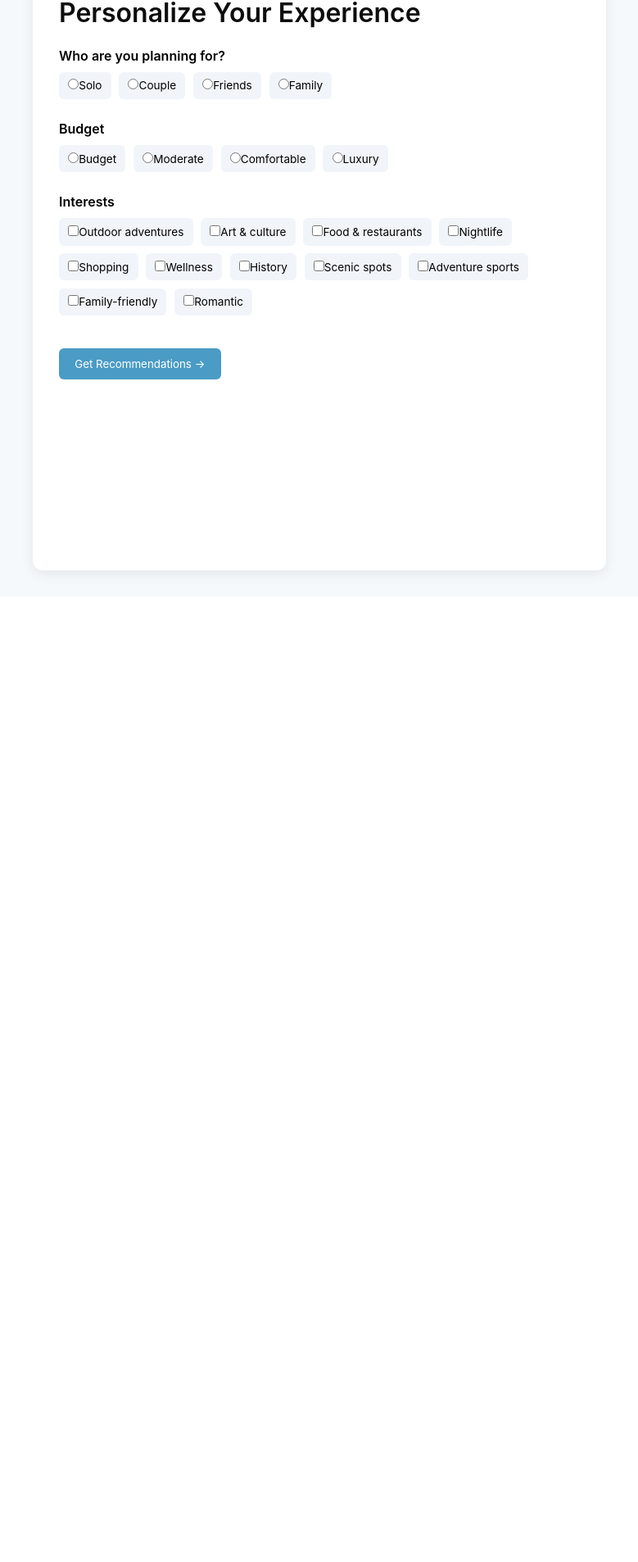
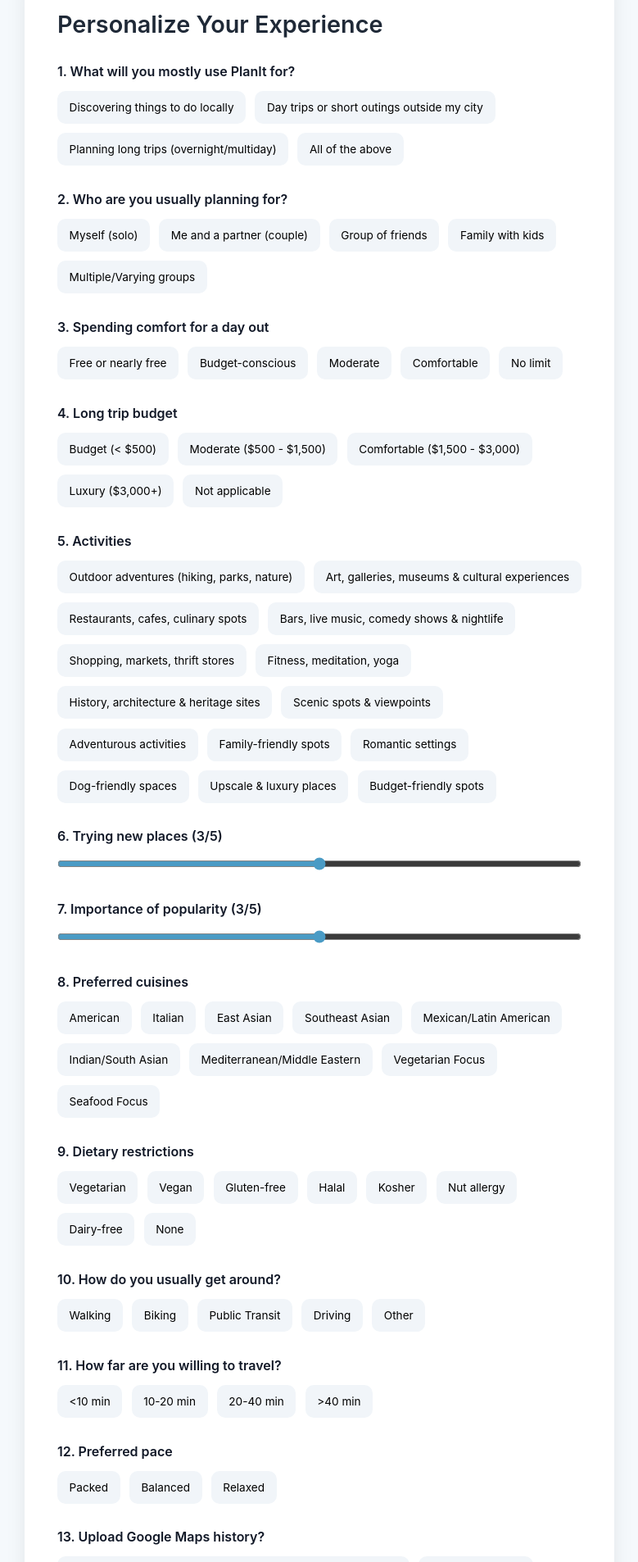
Before and after one commit to CSCI499-planit/planit, a React (Vite) app in the folder my-react-app/: page /survey in a window 1280 px wide. Shown: the part 72-1978 px from the top of the page at 82% size, without its empty margins (250-1029 px from the left). Before the commit the page ends 800 px from the top, so only its background shows below. Built offline with nearby package versions, Linux system fonts and the light colour scheme.

Commit message:
added survey questions

```diff
--- a/my-react-app/package.json
+++ b/my-react-app/package.json
@@ -29,7 +29,7 @@
     "eslint-plugin-react-refresh": "^0.5.2",
     "globals": "^17.4.0",
     "postcss": "^8.5.13",
-    "tailwindcss": "^3.4.17",
+    "tailwindcss": "^3.4.19",
     "vite": "^8.0.0"
   }
 }
--- a/my-react-app/src/components/survey.css
+++ b/my-react-app/src/components/survey.css
@@ -3,61 +3,124 @@
   min-height: 100vh;
   display: flex;
   justify-content: center;
-  padding: 2rem 1rem;
+  padding: 2.5rem 1rem;
 }
 
 .survey-container {
-  max-width: 700px;
+  max-width: 720px;
   width: 100%;
-  background: #fff;
-  padding: 2rem;
-  border-radius: 12px;
-  box-shadow: 0 4px 16px rgba(0,0,0,0.08);
+  background: #ffffff;
+  padding: 2.5rem;
+  border-radius: 14px;
+  box-shadow: 0 8px 24px rgba(0, 0, 0, 0.08);
+  transition: 0.2s ease;
+}
+
+.survey-container:hover {
+  box-shadow: 0 10px 30px rgba(0, 0, 0, 0.12);
 }
 
 .survey-container h1 {
-  margin-bottom: 1rem;
+  margin-bottom: 1.5rem;
+  font-size: 1.8rem;
+  font-weight: 600;
+  color: #1f2937;
 }
 
-/* SECTION */
 .survey-form fieldset {
   border: none;
-  margin-bottom: 1.5rem;
+  margin-bottom: 1.8rem;
+  padding: 0;
 }
 
 .survey-form legend {
   font-weight: 600;
-  margin-bottom: 0.5rem;
+  margin-bottom: 0.75rem;
+  color: #111827;
+  font-size: 1rem;
 }
 
-/* INPUTS */
 .radio-group,
 .checkbox-grid {
   display: flex;
   flex-wrap: wrap;
-  gap: 0.6rem;
+  gap: 0.7rem;
 }
 
-.checkbox-grid label,
-.radio-group label {
+.radio-group input,
+.checkbox-grid input {
+  display: none;
+}
+
+.radio-group label,
+.checkbox-grid label {
   font-size: 0.85rem;
   background: #f1f5f9;
-  padding: 0.4rem 0.7rem;
-  border-radius: 6px;
+  padding: 0.55rem 0.85rem;
+  border-radius: 10px;
+  cursor: pointer;
+  border: 1px solid transparent;
+  transition: all 0.15s ease;
+  user-select: none;
+  display: flex;
+  align-items: center;
+  gap: 6px;
+}
+
+.radio-group label:hover,
+.checkbox-grid label:hover {
+  background: #e8f1f8;
+  border-color: #4a9bc5;
+  transform: translateY(-1px);
+}
+
+.radio-group input:checked + span,
+.checkbox-grid input:checked + span {
+  font-weight: 600;
+}
+
+.radio-group label:has(input:checked),
+.checkbox-grid label:has(input:checked) {
+  background: #d9ecf7;
+  border-color: #4a9bc5;
+  box-shadow: 0 4px 12px rgba(74, 155, 197, 0.2);
+}
+
+.slider {
+  width: 100%;
+  accent-color: #4a9bc5;
   cursor: pointer;
 }
 
-/* BUTTON */
+.slider:hover {
+  opacity: 0.9;
+}
+
 .survey-btn {
-  margin-top: 1rem;
-  padding: 0.7rem 1.2rem;
+  margin-top: 1.2rem;
+  padding: 0.85rem 1.3rem;
   border: none;
   background: #4a9bc5;
   color: white;
-  border-radius: 6px;
+  border-radius: 8px;
   cursor: pointer;
+  font-weight: 500;
+  transition: all 0.2s ease;
 }
 
 .survey-btn:hover {
   background: #2e7299;
+  transform: translateY(-1px);
+  box-shadow: 0 6px 16px rgba(46, 114, 153, 0.25);
 }
+
+.survey-btn:active {
+  transform: translateY(0);
+  box-shadow: none;
+}
+
+.radio-group label:focus-within,
+.checkbox-grid label:focus-within {
+  outline: 2px solid #4a9bc5;
+  outline-offset: 2px;
+}
--- a/my-react-app/src/pages/survey.jsx
+++ b/my-react-app/src/pages/survey.jsx
@@ -1,5 +1,6 @@
 import { useState } from 'react'
 import { useNavigate } from 'react-router-dom'
+import '../components/survey.css'
 
 export default function SurveyPage() {
   const navigate = useNavigate()
@@ -20,7 +21,8 @@ export default function SurveyPage() {
     maps_history: '',
   })
 
-  const set = (key, val) => setAnswers(prev => ({ ...prev, [key]: val }))
+  const set = (key, val) =>
+    setAnswers(prev => ({ ...prev, [key]: val }))
 
   const toggleList = (key, val) => {
     setAnswers(prev => ({
@@ -31,26 +33,17 @@ export default function SurveyPage() {
     }))
   }
 
-  const TAG_MAP = {
-    food_and_drink: 'food',
-    cultural: 'culture',
-    outdoor: 'nature',
-    historical: 'history',
-    adventurous: 'adventure',
-  }
-
   const handleSubmit = (e) => {
     e.preventDefault()
 
     const normalized = {
       ...answers,
-      preferred_tags: answers.preferred_tags.map(t => TAG_MAP[t] || t),
       daily_budget_tier: Number(answers.daily_budget_tier),
       trip_budget_tier:
-        answers.trip_budget_tier === 'null'
+        answers.trip_budget_tier === '0'
           ? null
           : Number(answers.trip_budget_tier),
-      max_travel_minutes: Number(answers.max_travel_minutes),
+      max_travel_minutes: answers.max_travel_minutes,
     }
 
     localStorage.setItem('userPreferences', JSON.stringify(normalized))
@@ -58,17 +51,31 @@ export default function SurveyPage() {
   }
 
   const interests = [
-    { id: 'outdoor', label: 'Outdoor adventures' },
-    { id: 'cultural', label: 'Art & culture' },
-    { id: 'food_and_drink', label: 'Food & restaurants' },
-    { id: 'nightlife', label: 'Nightlife' },
-    { id: 'shopping', label: 'Shopping' },
-    { id: 'wellness', label: 'Wellness' },
-    { id: 'historical', label: 'History' },
-    { id: 'scenic', label: 'Scenic spots' },
-    { id: 'adventurous', label: 'Adventure sports' },
-    { id: 'family_friendly', label: 'Family-friendly' },
-    { id: 'romantic', label: 'Romantic' },
+    { id: 'outdoor', label: 'Outdoor adventures (hiking, parks, nature)' },
+    { id: 'cultural', label: 'Art, galleries, museums & cultural experiences' },
+    { id: 'food', label: 'Restaurants, cafes, culinary spots' },
+    { id: 'nightlife', label: 'Bars, live music, comedy shows & nightlife' },
+    { id: 'shopping', label: 'Shopping, markets, thrift stores' },
+    { id: 'wellness', label: 'Fitness, meditation, yoga' },
+    { id: 'history', label: 'History, architecture & heritage sites' },
+    { id: 'scenic', label: 'Scenic spots & viewpoints' },
+    { id: 'adventure', label: 'Adventurous activities' },
+    { id: 'family', label: 'Family-friendly spots' },
+    { id: 'romantic', label: 'Romantic settings' },
+    { id: 'dog', label: 'Dog-friendly spaces' },
+    { id: 'luxury', label: 'Upscale & luxury places' },
+    { id: 'budget', label: 'Budget-friendly spots' },
+  ]
+
+  const cuisines = [
+    'American', 'Italian', 'East Asian', 'Southeast Asian',
+    'Mexican/Latin American', 'Indian/South Asian',
+    'Mediterranean/Middle Eastern', 'Vegetarian Focus', 'Seafood Focus'
+  ]
+
+  const dietary = [
+    'Vegetarian', 'Vegan', 'Gluten-free', 'Halal',
+    'Kosher', 'Nut allergy', 'Dairy-free', 'None'
   ]
 
   return (
@@ -78,42 +85,108 @@ export default function SurveyPage() {
 
         <form onSubmit={handleSubmit} className="survey-form">
 
+          {/* 1 */}
           <fieldset>
-  <legend>Who are you planning for?</legend>
+            <legend>1. What will you mostly use PlanIt for?</legend>
             <div className="radio-group">
-    {['solo', 'couple', 'friends', 'family'].map(val => (
+              {[
+                ['local', 'Discovering things to do locally'],
+                ['day', 'Day trips or short outings outside my city'],
+                ['long', 'Planning long trips (overnight/multiday)'],
+                ['all', 'All of the above']
+              ].map(([val, label]) => (
                 <label key={val}>
                   <input
                     type="radio"
-          name="party_type"
-          checked={answers.party_type === val}
-          onChange={() => set('party_type', val)}
+                    name="use_case"
+                    value={val}
+                    checked={answers.use_case === val}
+                    onChange={(e) => set('use_case', e.target.value)}
                   />
-        {val.charAt(0).toUpperCase() + val.slice(1)}
+                  <span>{label}</span>
                 </label>
               ))}
             </div>
           </fieldset>
 
+          {/* 2 */}
           <fieldset>
-  <legend>Budget</legend>
+            <legend>2. Who are you usually planning for?</legend>
             <div className="radio-group">
-    {[1, 2, 3, 4].map(val => (
+              {[
+                ['solo', 'Myself (solo)'],
+                ['couple', 'Me and a partner (couple)'],
+                ['friends', 'Group of friends'],
+                ['family', 'Family with kids'],
+                ['mixed', 'Multiple/Varying groups']
+              ].map(([val, label]) => (
                 <label key={val}>
                   <input
                     type="radio"
-          name="daily_budget_tier"
-          checked={answers.daily_budget_tier == val}
-          onChange={() => set('daily_budget_tier', val)}
+                    name="party_type"
+                    value={val}
+                    checked={answers.party_type === val}
+                    onChange={(e) => set('party_type', e.target.value)}
                   />
-        {['Budget', 'Moderate', 'Comfortable', 'Luxury'][val - 1]}
+                  <span>{label}</span>
                 </label>
               ))}
             </div>
           </fieldset>
 
+          {/* 3 */}
           <fieldset>
-  <legend>Interests</legend>
+            <legend>3. Spending comfort for a day out</legend>
+            <div className="radio-group">
+              {[
+                ['1', 'Free or nearly free'],
+                ['2', 'Budget-conscious'],
+                ['3', 'Moderate'],
+                ['4', 'Comfortable'],
+                ['5', 'No limit']
+              ].map(([val, label]) => (
+                <label key={val}>
+                  <input
+                    type="radio"
+                    name="daily_budget_tier"
+                    value={val}
+                    checked={answers.daily_budget_tier === val}
+                    onChange={(e) => set('daily_budget_tier', e.target.value)}
+                  />
+                  <span>{label}</span>
+                </label>
+              ))}
+            </div>
+          </fieldset>
+
+          {/* 4 */}
+          <fieldset>
+            <legend>4. Long trip budget</legend>
+            <div className="radio-group">
+              {[
+                ['1', 'Budget (< $500)'],
+                ['2', 'Moderate ($500 - $1,500)'],
+                ['3', 'Comfortable ($1,500 - $3,000)'],
+                ['4', 'Luxury ($3,000+)'],
+                ['0', 'Not applicable']
+              ].map(([val, label]) => (
+                <label key={val}>
+                  <input
+                    type="radio"
+                    name="trip_budget_tier"
+                    value={val}
+                    checked={answers.trip_budget_tier === val}
+                    onChange={(e) => set('trip_budget_tier', e.target.value)}
+                  />
+                  <span>{label}</span>
+                </label>
+              ))}
+            </div>
+          </fieldset>
+
+          {/* 5 */}
+          <fieldset>
+            <legend>5. Activities</legend>
             <div className="checkbox-grid">
               {interests.map(i => (
                 <label key={i.id}>
@@ -122,13 +195,163 @@ export default function SurveyPage() {
                     checked={answers.preferred_tags.includes(i.id)}
                     onChange={() => toggleList('preferred_tags', i.id)}
                   />
-        {i.label}
+                  <span>{i.label}</span>
                 </label>
               ))}
             </div>
           </fieldset>
 
-<button type="submit" className="survey-btn">Get Recommendations →</button>
+          {/* 6 */}
+          <fieldset>
+            <legend>
+              6. Trying new places ({answers.exploration_score}/5)
+            </legend>
+            <input
+              className="slider"
+              type="range"
+              min="1"
+              max="5"
+              value={answers.exploration_score}
+              onChange={(e) =>
+                set('exploration_score', Number(e.target.value))
+              }
+            />
+          </fieldset>
+
+          {/* 7 */}
+          <fieldset>
+            <legend>
+              7. Importance of popularity ({answers.popularity_weight}/5)
+            </legend>
+            <input
+              className="slider"
+              type="range"
+              min="1"
+              max="5"
+              value={answers.popularity_weight}
+              onChange={(e) =>
+                set('popularity_weight', Number(e.target.value))
+              }
+            />
+          </fieldset>
+
+          {/* 8 */}
+          <fieldset>
+            <legend>8. Preferred cuisines</legend>
+            <div className="checkbox-grid">
+              {cuisines.map(c => (
+                <label key={c}>
+                  <input
+                    type="checkbox"
+                    checked={answers.cuisine_preferences.includes(c)}
+                    onChange={() => toggleList('cuisine_preferences', c)}
+                  />
+                  <span>{c}</span>
+                </label>
+              ))}
+            </div>
+          </fieldset>
+
+          {/* 9 */}
+          <fieldset>
+            <legend>9. Dietary restrictions</legend>
+            <div className="checkbox-grid">
+              {dietary.map(d => (
+                <label key={d}>
+                  <input
+                    type="checkbox"
+                    checked={answers.dietary_restrictions.includes(d)}
+                    onChange={() => toggleList('dietary_restrictions', d)}
+                  />
+                  <span>{d}</span>
+                </label>
+              ))}
+            </div>
+          </fieldset>
+
+          {/* 10 */}
+          <fieldset>
+            <legend>10. How do you usually get around?</legend>
+            <div className="radio-group">
+              {['Walking', 'Biking', 'Public Transit', 'Driving', 'Other'].map(m => (
+                <label key={m}>
+                  <input
+                    type="radio"
+                    name="travel_mode"
+                    value={m}
+                    checked={answers.travel_mode === m}
+                    onChange={(e) => set('travel_mode', e.target.value)}
+                  />
+                  <span>{m}</span>
+                </label>
+              ))}
+            </div>
+          </fieldset>
+
+          {/* 11 */}
+          <fieldset>
+            <legend>11. How far are you willing to travel?</legend>
+            <div className="radio-group">
+              {['<10 min', '10-20 min', '20-40 min', '>40 min'].map(v => (
+                <label key={v}>
+                  <input
+                    type="radio"
+                    name="max_travel_minutes"
+                    value={v}
+                    checked={answers.max_travel_minutes === v}
+                    onChange={(e) => set('max_travel_minutes', e.target.value)}
+                  />
+                  <span>{v}</span>
+                </label>
+              ))}
+            </div>
+          </fieldset>
+
+          {/* 12 */}
+          <fieldset>
+            <legend>12. Preferred pace</legend>
+            <div className="radio-group">
+              {['Packed', 'Balanced', 'Relaxed'].map(v => (
+                <label key={v}>
+                  <input
+                    type="radio"
+                    name="itinerary_pace"
+                    value={v}
+                    checked={answers.itinerary_pace === v}
+                    onChange={(e) => set('itinerary_pace', e.target.value)}
+                  />
+                  <span>{v}</span>
+                </label>
+              ))}
+            </div>
+          </fieldset>
+
+          {/* 13 */}
+          <fieldset>
+            <legend>13. Upload Google Maps history?</legend>
+            <div className="radio-group">
+              {[
+                ['yes', 'Yes, upload my Google Maps history for better personalization'],
+                ['no', 'No, skip this step']
+              ].map(([val, label]) => (
+                <label key={val}>
+                  <input
+                    type="radio"
+                    name="maps_history"
+                    value={val}
+                    checked={answers.maps_history === val}
+                    onChange={(e) => set('maps_history', e.target.value)}
+                  />
+                  <span>{label}</span>
+                </label>
+              ))}
+            </div>
+          </fieldset>
+
+          {/* Submit */}
+          <button type="submit" className="survey-btn">
+            Get Recommendations
+          </button>
 
         </form>
       </div>
```
Also changed, not shown: 1 other file (tests, documents, lock files or other folders). Lines whose indentation alone changed are shown as unchanged.
